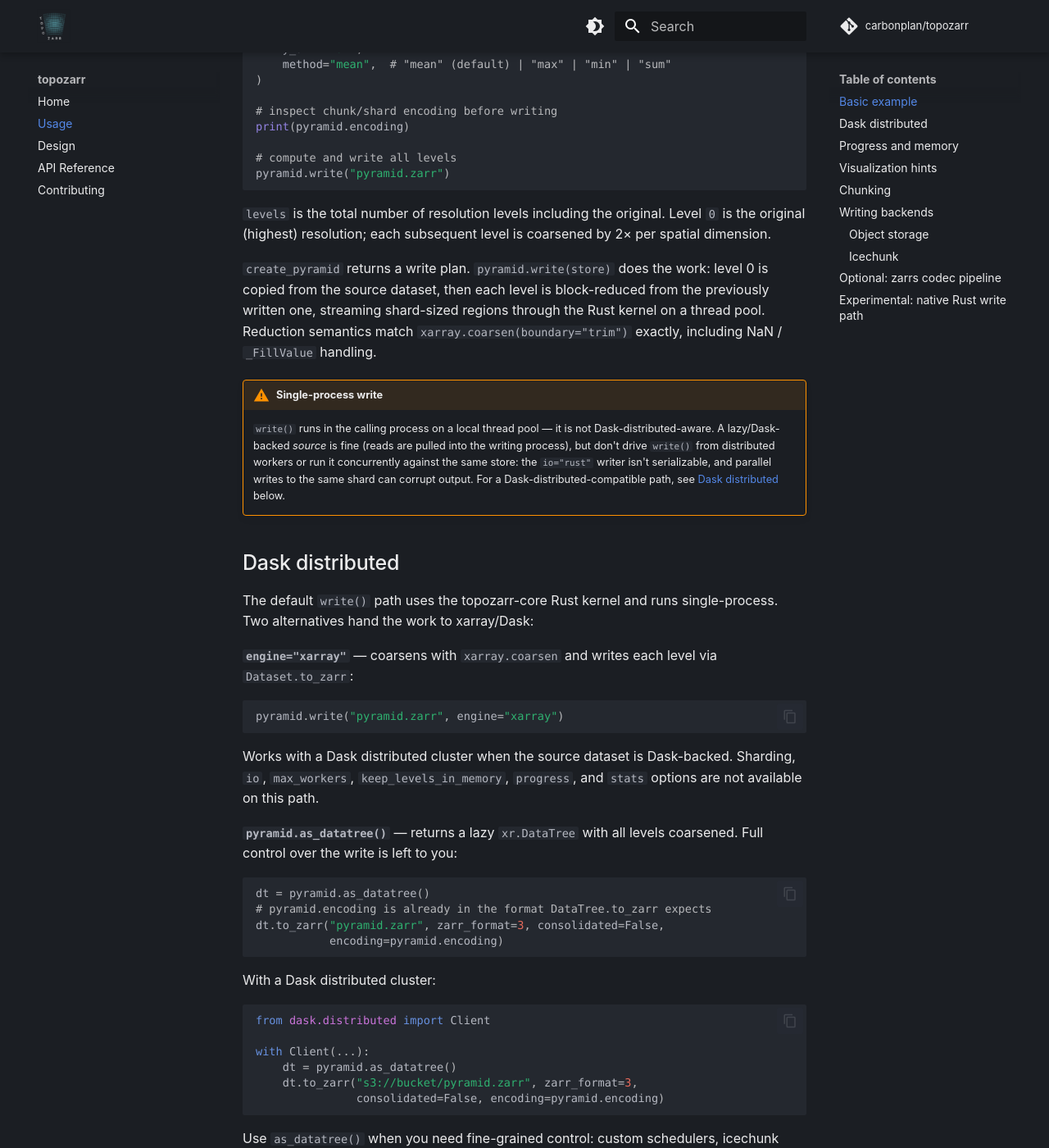
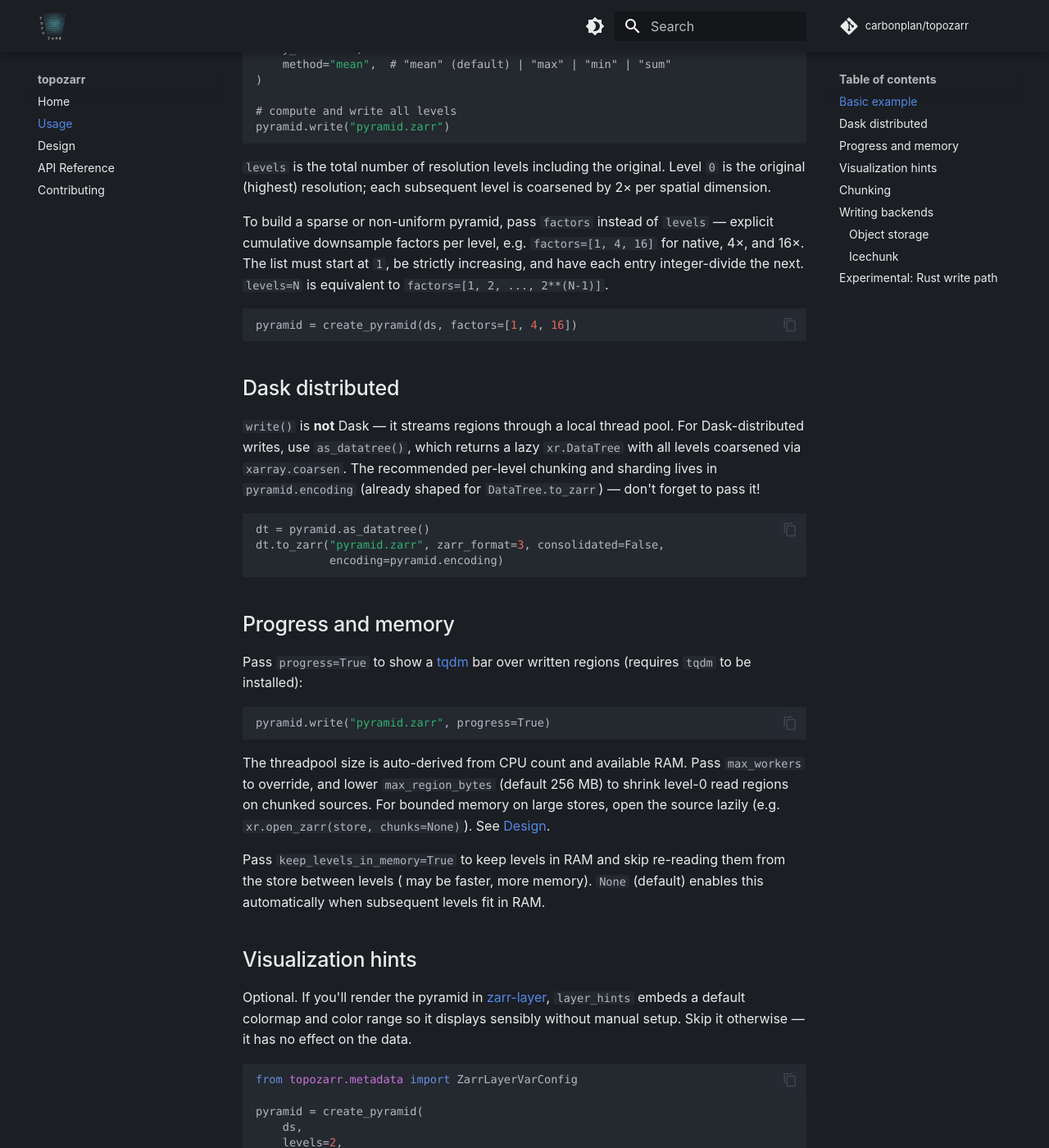
Before and after one commit to carbonplan/topozarr, an MkDocs documentation site: the page built from docs/usage.md, in a window 1280 px wide and 1400 px high, scrolled down 458 px. Shown: the whole window at 82% size. Built offline with MkDocs 1.6.1 and Material for MkDocs 9.7.7, drawn with Linux system fonts in a browser that asks for light colours; some web fonts are replaced; comment, search, counter and statistics services are not loaded; some of the changed text lies outside the part shown.

Commit message:
Update docs and add factor level options (#20)
* update docs and add factor level options

* removed tests with xarray 'engine'

* split linting + rust tests

````diff
--- a/docs/design.md
+++ b/docs/design.md
@@ -1,26 +1,39 @@
 # Design
 
-How topozarr turns a georeferenced dataset into a multiscale Zarr store, and
+How topozarr turns an Xarray Dataset into a multiscale Zarr store, and
 which knobs control memory and performance.
 
 ## Plan / execute split
 
 [`create_pyramid`][topozarr.coarsen.create_pyramid] is pure planning — no data
-is read or computed. It produces a [`Pyramid`][topozarr.pyramid.Pyramid]
+ written. It produces a [`Pyramid`][topozarr.pyramid.Pyramid]
 holding:
 
-- **level templates**: per-level `xr.Dataset`s with real (mean-coarsened)
-  coordinates but zero-cost placeholder data variables,
+- **Datatree**: per-level `xr.Dataset`s with real (mean-coarsened)
+  coordinates.
 - **encoding**: chunk and shard sizes per variable per level,
 - **attrs**: root metadata following the zarr-conventions
   [multiscales](https://github.com/zarr-conventions/multiscales),
   [proj](https://github.com/zarr-conventions/geo-proj), and
   [spatial](https://github.com/zarr-conventions/spatial) specs.
 
-`Pyramid.write` executes the plan: level 0 is streamed from the source
-dataset, then each level `N` is block-reduced from the already-written level
-`N - 1` through the Rust kernel (`topozarr_core.block_reduce`), so the source
-is read exactly once regardless of the number of levels.
+The level structure comes from either `levels` (dense `[1, 2, 4, ...]` factors)
+or `factors` (explicit cumulative downsample factors, e.g. `[1, 4, 16]` for a
+sparse pyramid). Either way the plan is the same shape.
+
+There are three ways to materialize the plan:
+
+- **`Pyramid.write`** (default): level 0 is streamed from the source dataset,
+  then each level `N` is block-reduced from the already-written level `N - 1`
+  through the Rust kernel (`topozarr_core.block_reduce`), so the source is read
+  exactly once regardless of the number of levels. Work runs on a local thread
+  pool (not Dask). The rest of this document describes this path.
+- **`Pyramid.write(..., io="rust")`**: same streaming model, but spatial-variable
+  regions are encoded and stored natively in the Rust kernel instead of through
+  zarr-python — often faster on object stores.
+- **`Pyramid.as_datatree`**: returns a lazy `xr.DataTree` (levels coarsened via
+  `xarray.coarsen`) for Dask-distributed writes. You call `to_zarr` yourself,
+  passing `pyramid.encoding`.
 
 ## Chunk and shard heuristics
 
@@ -78,8 +91,11 @@ variables within a level stream through one shared pool.
 
 | Knob | Where | Effect |
 |------|-------|--------|
+| `levels` / `factors` | `create_pyramid` | number of levels, or explicit cumulative downsample factors (sparse pyramids) |
 | `target_chunk_bytes` | `create_pyramid` | chunk size on disk |
 | `chunks_per_shard` | `create_pyramid` | shard size = work unit; `None` disables sharding |
 | `max_region_bytes` | `Pyramid.write` | cap on level-0 region widening |
 | `max_workers` | `Pyramid.write` | thread pool size; `None` = RAM/CPU-derived |
+| `keep_levels_in_memory` | `Pyramid.write` | keep written levels in RAM to skip re-reads; `None` = auto when they fit |
+| `io` | `Pyramid.write` | `"python"` (default) or `"rust"` native write path |
 | `progress` | `Pyramid.write` | tqdm bar over written regions |
--- a/docs/usage.md
+++ b/docs/usage.md
@@ -2,7 +2,7 @@
 
 ## Basic example
 
-Load a georeferenced dataset, create a pyramid plan, then write it:
+Load an Xarray dataset, create a pyramid, then write it:
 
 ```python
 import xarray as xr
@@ -20,53 +20,30 @@ pyramid = create_pyramid(
     method="mean",  # "mean" (default) | "max" | "min" | "sum"
 )
 
-# inspect chunk/shard encoding before writing
-print(pyramid.encoding)
-
 # compute and write all levels
 pyramid.write("pyramid.zarr")
 ```
 
 `levels` is the total number of resolution levels including the original. Level `0` is the original (highest) resolution; each subsequent level is coarsened by 2× per spatial dimension.
 
-`create_pyramid` returns a write plan. `pyramid.write(store)` does the work: level 0 is copied from the source dataset, then each level is block-reduced from the previously written one, streaming shard-sized regions through the Rust kernel on a thread pool. Reduction semantics match `xarray.coarsen(boundary="trim")` exactly, including NaN / `_FillValue` handling.
+To build a sparse or non-uniform pyramid, pass `factors` instead of `levels` — explicit cumulative downsample factors per level, e.g. `factors=[1, 4, 16]` for native, 4×, and 16×. The list must start at `1`, be strictly increasing, and have each entry integer-divide the next. `levels=N` is equivalent to `factors=[1, 2, ..., 2**(N-1)]`.
 
-!!! warning "Single-process write"
-    `write()` runs in the calling process on a local thread pool — it is not Dask-distributed-aware. A lazy/Dask-backed *source* is fine (reads are pulled into the writing process), but don't drive `write()` from distributed workers or run it concurrently against the same store: the `io="rust"` writer isn't serializable, and parallel writes to the same shard can corrupt output. For a Dask-distributed-compatible path, see [Dask distributed](#dask-distributed) below.
+```python
+pyramid = create_pyramid(ds, factors=[1, 4, 16])
+```
+
+
+
 
 ## Dask distributed
 
-The default `write()` path uses the topozarr-core Rust kernel and runs single-process. Two alternatives hand the work to xarray/Dask:
-
-**`engine="xarray"`** — coarsens with `xarray.coarsen` and writes each level via `Dataset.to_zarr`:
-
-```python
-pyramid.write("pyramid.zarr", engine="xarray")
-```
-
-Works with a Dask distributed cluster when the source dataset is Dask-backed. Sharding, `io`, `max_workers`, `keep_levels_in_memory`, `progress`, and `stats` options are not available on this path.
-
-**`pyramid.as_datatree()`** — returns a lazy `xr.DataTree` with all levels coarsened. Full control over the write is left to you:
+`write()` is **not** Dask — it streams regions through a local thread pool. For Dask-distributed writes, use `as_datatree()`, which returns a lazy `xr.DataTree` with all levels coarsened via `xarray.coarsen`. The recommended per-level chunking and sharding lives in `pyramid.encoding` (already shaped for `DataTree.to_zarr`) — don't forget to pass it!
 
 ```python
 dt = pyramid.as_datatree()
-# pyramid.encoding is already in the format DataTree.to_zarr expects
 dt.to_zarr("pyramid.zarr", zarr_format=3, consolidated=False,
            encoding=pyramid.encoding)
 ```
-
-With a Dask distributed cluster:
-
-```python
-from dask.distributed import Client
-
-with Client(...):
-    dt = pyramid.as_datatree()
-    dt.to_zarr("s3://bucket/pyramid.zarr", zarr_format=3,
-               consolidated=False, encoding=pyramid.encoding)
-```
-
-Use `as_datatree()` when you need fine-grained control: custom schedulers, icechunk sessions, or writing only specific levels.
 
 ## Progress and memory
 
@@ -76,13 +53,13 @@ Pass `progress=True` to show a [tqdm](https://tqdm.github.io/) bar over written
 pyramid.write("pyramid.zarr", progress=True)
 ```
 
-By default the thread pool size is derived from the CPU count and available RAM; peak memory is roughly `max_workers * 5 * region_bytes`. Pass an explicit `max_workers` to override, and lower `max_region_bytes` (default 256 MB) to shrink level-0 read regions on chunked sources. For bounded memory on large stores, open the source lazily (e.g. `xr.open_zarr(store, chunks=None)`) so regions are materialized one at a time. See [Design](design.md) for the full memory model.
+The threadpool size is auto-derived from CPU count and available RAM. Pass `max_workers` to override, and lower `max_region_bytes` (default 256 MB) to shrink level-0 read regions on chunked sources. For bounded memory on large stores, open the source lazily (e.g. `xr.open_zarr(store, chunks=None)`). See [Design](design.md#streaming-memory-model).
 
-By default each coarser level is re-read from the store and block-reduced. Pass `keep_levels_in_memory=True` to fuse the reduce into the write pass instead — each level is kept in RAM and the next level is produced without any store reads. `None` (default) enables this automatically when the higher levels fit in available RAM.
+Pass `keep_levels_in_memory=True` to keep levels in RAM and skip re-reading them from the store between levels ( may be faster, more memory). `None` (default) enables this automatically when subsequent levels fit in RAM.
 
 ## Visualization hints
 
-Embed colormap and color-range hints for [zarr-layer](https://zarr-layer.demo.carbonplan.org/) directly in the pyramid metadata:
+Optional. If you'll render the pyramid in [zarr-layer](https://zarr-layer.demo.carbonplan.org/), `layer_hints` embeds a default colormap and color range so it displays sensibly without manual setup. Skip it otherwise — it has no effect on the data.
 
 ```python
 from topozarr.metadata import ZarrLayerVarConfig
@@ -96,13 +73,13 @@ pyramid = create_pyramid(
 )
 ```
 
-These are written into the root `zarr-layer` metadata key. Omitting `layer_hints` has no effect on the pyramid structure or encoding.
+Written into the root `zarr-layer` metadata key; nothing else changes.
 
 ## Chunking
 
 `pyramid.encoding` holds the chunk and shard sizes per variable per level; `pyramid.write` applies them automatically.
 
-The heuristics target ~500 KB chunks for web visualization. Tune shard size with `chunks_per_shard` — the number of chunks per shard along each spatial dimension (default: `4`, giving 4×4 = 16 chunks per shard and ~8 MB shards). Valid values are powers of 2: `1, 2, 4, 8, 16, 32`. Shards are also the unit of work during pyramid generation, so larger shards mean fewer, bigger reads/writes and higher memory usage.
+The heuristics target ~500 KB chunks for web visualization. Tune shard size with `chunks_per_shard` — chunks per shard along each spatial dimension (default `4`). Valid values are powers of 2: `1, 2, 4, 8, 16, 32`. Larger shards mean fewer, bigger reads/writes and higher memory (shards are the unit of work — see [Design](design.md#chunk-and-shard-heuristics)).
 
 | `chunks_per_shard` | chunks/shard | approx shard size |
 |--------------------|:------------:|:-----------------:|
@@ -137,10 +114,7 @@ zarr.config.set({"async.concurrency": 128})
 pyramid.write(store, mode="w")
 ```
 
-If connect timeouts persist on large instances, lower the request fan-out:
-reduce `zarr.config.set({"async.concurrency": ...})` or pass a smaller
-`max_workers` to `pyramid.write` (total in-flight requests is roughly
-`max_workers * async.concurrency`).
+If connect timeouts persist on large instances, lower the request fan-out (total in-flight requests is roughly `max_workers * async.concurrency`): reduce `async.concurrency` or pass a smaller `max_workers`.
 
 ### Icechunk
 
@@ -156,29 +130,14 @@ pyramid.write(session.store, mode="w")
 session.commit("write pyramid")
 ```
 
-## Optional: zarrs codec pipeline
+## Experimental:  Rust write path
 
-Compression codec work can optionally be routed through the Rust [zarrs](https://github.com/zarrs/zarrs-python) codec pipeline:
-
-```bash
-uv add zarrs
-```
-
-```python
-import zarr
-zarr.config.set({"codec_pipeline.path": "zarrs.ZarrsCodecPipeline"})
-```
-
-**Note:** zarrs is faster on local and NVMe storage but slower with object stores (S3, GCS) due to a connection-pooling issue ([zarrs-python#139](https://github.com/zarrs/zarrs-python/issues/139)). Use the default pipeline for cloud writes.
-
-## Experimental: native Rust write path
-
-By default pyramids are written through `zarr-python`. Passing `io="rust"` instead encodes and stores the spatial variables natively in the `topozarr-core` Rust kernel (via the bundled [zarrs](https://github.com/zarrs/zarrs) crate — no extra install), bypassing zarr-python's per-region sync bridge:
+Passing `io="rust"` writes through Rust using the Zarrs crate instead of `zarr-python` (no extra install):
 
 ```python
 pyramid.write("s3://bucket/pyramid.zarr", io="rust")
 ```
 
-It can be noticeably faster on object stores (~25% on S3 in our benchmarks) because encode and upload overlap on a shared connection pool. Metadata, coordinates, and non-spatial variables still go through zarr-python. Supports local paths, `s3://` URLs, `LocalStore`, and obstore-backed `ObjectStore` targets.
+Often faster on object stores (~25% on S3 in our benchmarks). Supports local paths, `s3://` URLs, `LocalStore`, and obstore-backed `ObjectStore` targets.
 
-**Experimental:** the API may change. This is unrelated to the zarrs codec pipeline above (a zarr-python codec backend); `io="rust"` is a separate write path. Leave `io="python"` (the default) for the stable path.
+**Experimental:** the API may change.
````
Also changed, not shown: README.md (+13 -92 lines), docs/index.md (+3 -5 lines), 9 other files.
